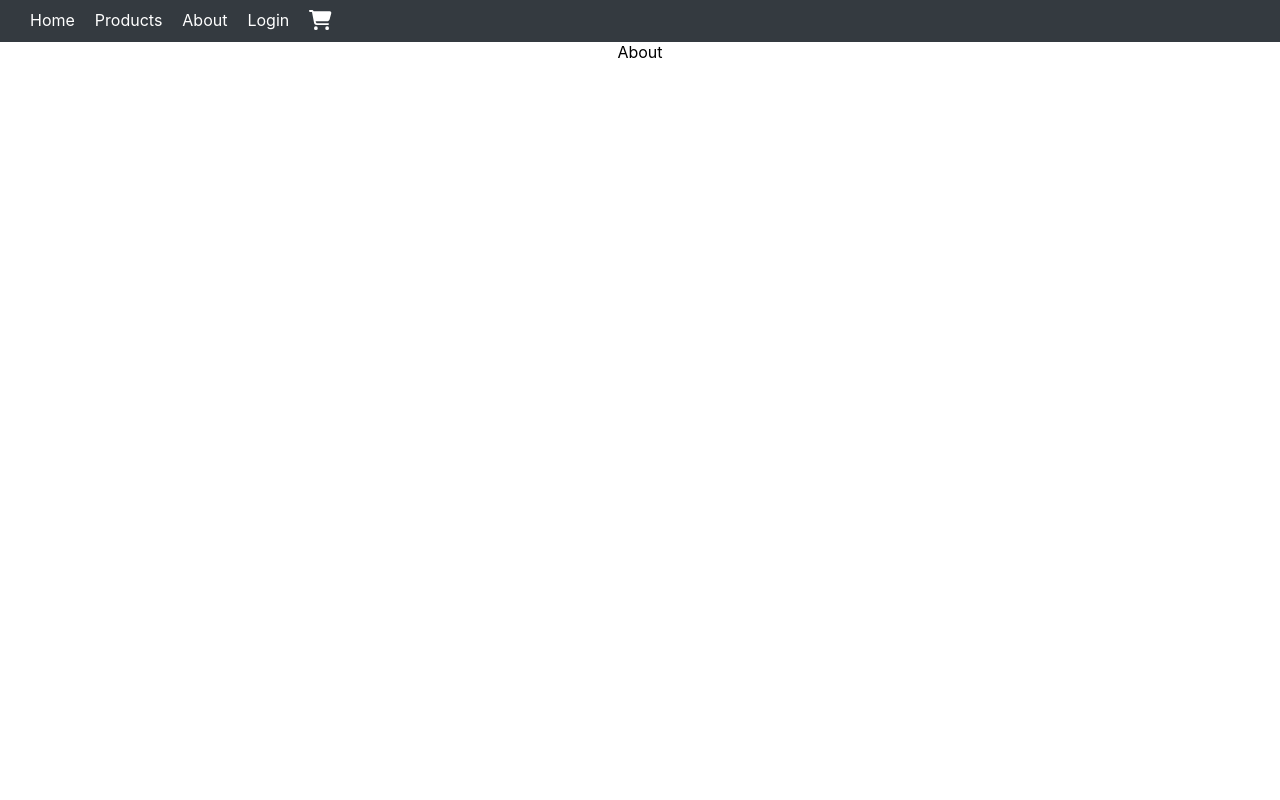
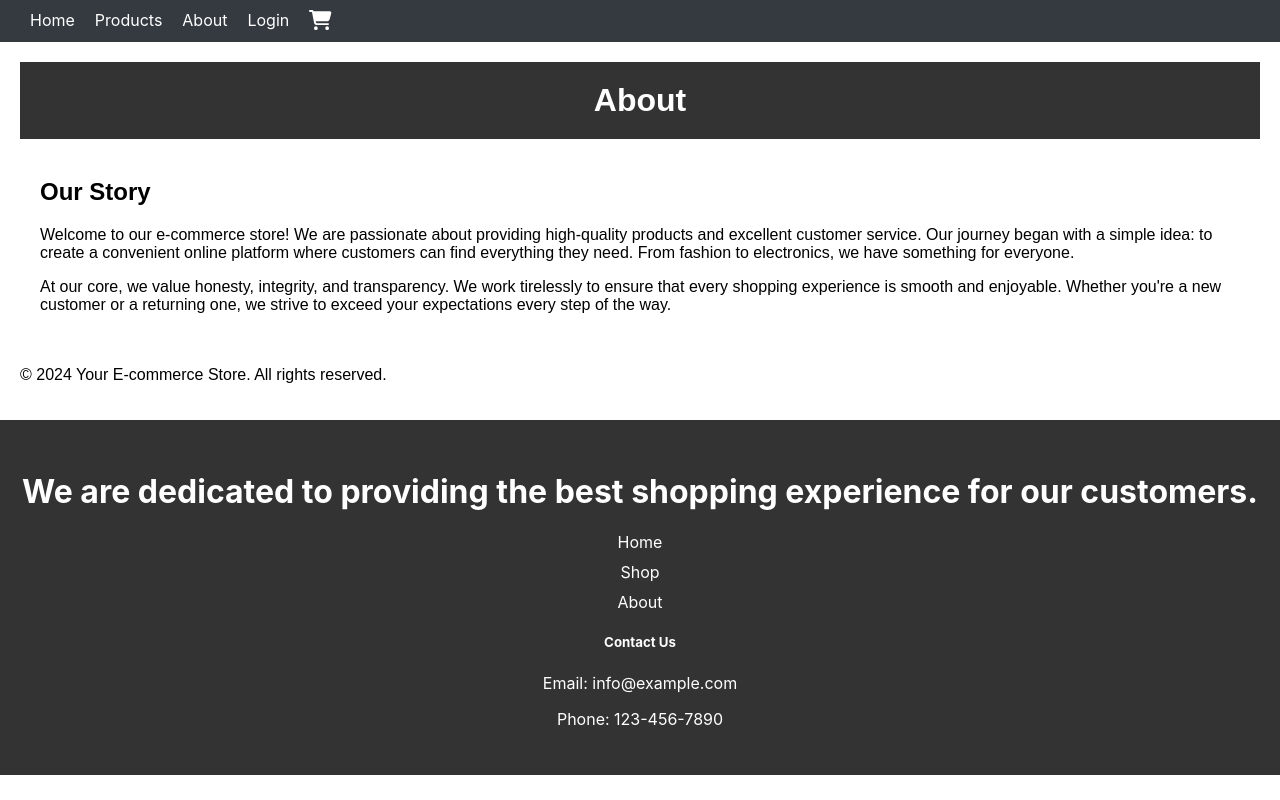
Before and after one commit to AK-deshmukh96/ecommerce-frontend, a React (Create React App) app: page /about in a window 1280 px wide. Built offline with nearby package versions, Linux system fonts and the light colour scheme.

Commit message:
added css code

```diff
--- a/src/App.js
+++ b/src/App.js
@@ -1,32 +1,39 @@
-import "./App.css";
 import { BrowserRouter as Router, Routes, Route } from "react-router-dom";
 import Home from "./pages/Home";
 import Products from "./pages/Products";
+import About from "./pages/About";
 import AppBar from "./components/AppBar";
-import About from "./pages/About";
-import  ProductDetails from "./pages/ProductDetails";
+import ProductDetails from "./pages/ProductDetails";
 import Login from "./pages/Login";
 import { AuthProvider } from "./context/AuthContext";
 import ShoppingCart from "./pages/ShoppingCart";
 import { CartProvider } from "./context/CartContext";
 import CheckoutPage from "./pages/CheckoutPage";
+import Footer from "./components/Footer";
+import "./App.css";
 
 function App() {
   return (
-    <div className="App">
+    <div className="app-container">
       <AuthProvider>
         <CartProvider>
           <Router>
             <AppBar />
+            <main className="content">
               <Routes>
                 <Route path="/" element={<Home />} />
                 <Route path="/products" element={<Products />} />
                 <Route path="/about" element={<About />} />
-          <Route path="/products/:productId" element={<ProductDetails />} />
+                <Route
+                  path="/products/:productId"
+                  element={<ProductDetails />}
+                />
                 <Route path="/login" element={<Login />} />
                 <Route path="/shopping-cart" element={<ShoppingCart />} />
                 <Route path="/checkout" element={<CheckoutPage />} />
               </Routes>
+            </main>
+            <Footer />
           </Router>
         </CartProvider>
       </AuthProvider>
--- /dev/null
+++ b/src/components/Footer.css
@@ -0,0 +1,24 @@
+
+.footer {
+    background-color: #333;
+    color: #fff;
+    padding: 30px 0;
+  }
+
+  .footer h5 {
+    color: #fff;
+  }
+
+  .footer ul {
+    list-style: none;
+    padding: 0;
+  }
+
+  .footer ul li {
+    margin-bottom: 10px;
+  }
+
+  .footer ul li a {
+    color: #fff;
+    text-decoration: none;
+  }
--- /dev/null
+++ b/src/components/Footer.js
@@ -0,0 +1,28 @@
+import React from 'react';
+import './Footer.css';
+
+const Footer = () => {
+  return (
+    <footer className="footer">
+      <div className="container">
+        <div className="row">
+          <div className="col-1">
+         <h1>We are dedicated to providing the best shopping experience for our customers.</h1>
+            <ul>
+              <li><a href="/">Home</a></li>
+              <li><a href="/shop">Shop</a></li>
+              <li><a href="/about">About</a></li>
+            </ul>
+          </div>
+          <div className="col-3">
+            <h5>Contact Us</h5>
+            <p>Email: info@example.com</p>
+            <p>Phone: 123-456-7890</p>
+          </div>
+        </div>
+      </div>
+    </footer>
+  );
+}
+
+export default Footer;
--- /dev/null
+++ b/src/components/Header.js
@@ -0,0 +1,14 @@
+import React from 'react'
+
+const Header = (props) => {
+
+  return (
+    <header>
+        <h1>{props.title}</h1>
+        <h1>{props.subtitle}</h1>
+
+      </header>
+  )
+}
+
+export default Header
--- /dev/null
+++ b/src/pages/About.css
@@ -0,0 +1,41 @@
+
+.about-container {
+    font-family: Arial, sans-serif;
+  }
+
+  header {
+    background-color: #333;
+    color: #fff;
+    padding: 20px;
+  }
+
+  header h1 {
+    margin: 0;
+  }
+
+  nav ul {
+    list-style-type: none;
+    padding: 0;
+  }
+
+  nav ul li {
+    display: inline;
+    margin-right: 20px;
+  }
+
+  nav ul li a {
+    color: #fff;
+    text-decoration: none;
+  }
+
+  main {
+    padding: 20px;
+  }
+
+  footer {
+    background-color: #333;
+    color: #fff;
+    text-align: center;
+    padding: 20px;
+
+  }
--- a/src/pages/About.js
+++ b/src/pages/About.js
@@ -1,9 +1,25 @@
-import React from 'react'
+import React from 'react';
+import './About.css';
+import Header from '../components/Header';
 
 const About = () => {
   return (
-    <div>About</div>
-  )
+    <div className="about-container">
+      <Header
+     title = "About"/>
+
+      <main>
+        <section className="about-section">
+          <h2>Our Story</h2>
+          <p>Welcome to our e-commerce store! We are passionate about providing high-quality products and excellent customer service. Our journey began with a simple idea: to create a convenient online platform where customers can find everything they need. From fashion to electronics, we have something for everyone.</p>
+          <p>At our core, we value honesty, integrity, and transparency. We work tirelessly to ensure that every shopping experience is smooth and enjoyable. Whether you're a new customer or a returning one, we strive to exceed your expectations every step of the way.</p>
+        </section>
+      </main>
+         <p>&copy; 2024 Your E-commerce Store. All rights reserved.</p>
+
+
+    </div>
+  );
 }
 
-export default About
+export default About;
--- a/src/pages/Home.css
+++ b/src/pages/Home.css
@@ -1,6 +1,6 @@
 .home {
     text-align: center;
-    background-image: url("../assets/ecommerce.jpeg");
+    background-image: url("../Assets/mike-petrucci-c9FQyqIECds-unsplash.jpg");
     background-size: cover;
     background-position: center;
     position: relative;
--- a/src/pages/Home.js
+++ b/src/pages/Home.js
@@ -1,13 +1,20 @@
 import React from "react";
 import ShopNowButton from "../components/ShopNowButton";
+import "./Home.css";
 
 const Home = () => {
   return (
-    <div style={{ textAlign: "center", marginTop: "50px" }}>
-      <h1>Welcome to Our Online Store!</h1>
-      <p>Browse our wide selection of products.</p>
-     <ShopNowButton/>
-    </div>
+    <>
+      <div class="home">
+        <h1>Welcome to Our Online Store!</h1>
+        <p>Browse our wide selection of products.</p>
+        <ShopNowButton />
+      </div>
+      <div class="advertise">
+        <h1>Get 20% Off on clothes</h1>
+      </div>
+
+    </>
   );
 };
 
--- a/src/pages/Login.js
+++ b/src/pages/Login.js
@@ -1,7 +1,6 @@
 import React, { useState } from "react";
 import { useNavigate } from "react-router-dom";
 import { useAuth } from "../context/AuthContext";
-
 const LoginPage = () => {
   const [email, setEmail] = useState("");
   const [password, setPassword] = useState("");
@@ -72,7 +71,16 @@ const LoginPage = () => {
           Login
         </button>
       </form>
+      <div>
+
     </div>
+
+
+    </div>
+
+
+
+
   );
 };
 
--- /dev/null
+++ b/src/pages/Products.css
@@ -0,0 +1,9 @@
+header {
+    background-color: #333;
+    color: #fff;
+    padding: 20px;
+    text-align: center;
+  }
+  header h1 {
+    margin: 0;
+  }
--- a/src/pages/Products.js
+++ b/src/pages/Products.js
@@ -1,6 +1,9 @@
 import React, { useEffect } from "react";
 import { Link } from "react-router-dom";
 import AddToCartButton from "../components/AddToCartButton";
+import Header from "../components/Header";
+import "./Products.css"
+
 
 const Products = () => {
   const [products, setProducts] = React.useState([]);
@@ -20,7 +23,12 @@ const Products = () => {
   }, []);
 
   return (
+    <div>
+   <Header
+   title="Products"/>
     <div
+
+
       style={{
         display: "flex",
         flexWrap: "wrap",
@@ -29,6 +37,8 @@ const Products = () => {
         padding: "20px",
       }}
     >
+
+
       {products.map((product) => (
         <Link
           to={`/products/${product.id}`}
@@ -66,6 +76,7 @@ const Products = () => {
         </Link>
       ))}
     </div>
+    </div>
   );
 };
 
--- a/src/pages/ShoppingCart.js
+++ b/src/pages/ShoppingCart.js
@@ -3,6 +3,7 @@ import { useCart } from "../context/CartContext";
 import ShopNowButton from "../components/ShopNowButton";
 import { Link } from "react-router-dom";
 import { useAuth } from "../context/AuthContext";
+
 
 const counterButtonStyle = {
   margin: "10px",
@@ -118,6 +119,7 @@ const ShoppingCart = () => {
           </Link>
         </div>
       )}
+
     </div>
   );
 };
```
Also changed, not shown: src/Assets/mike-petrucci-c9FQyqIECds-unsplash.jpg (added). Lines whose indentation alone changed are shown as unchanged.
